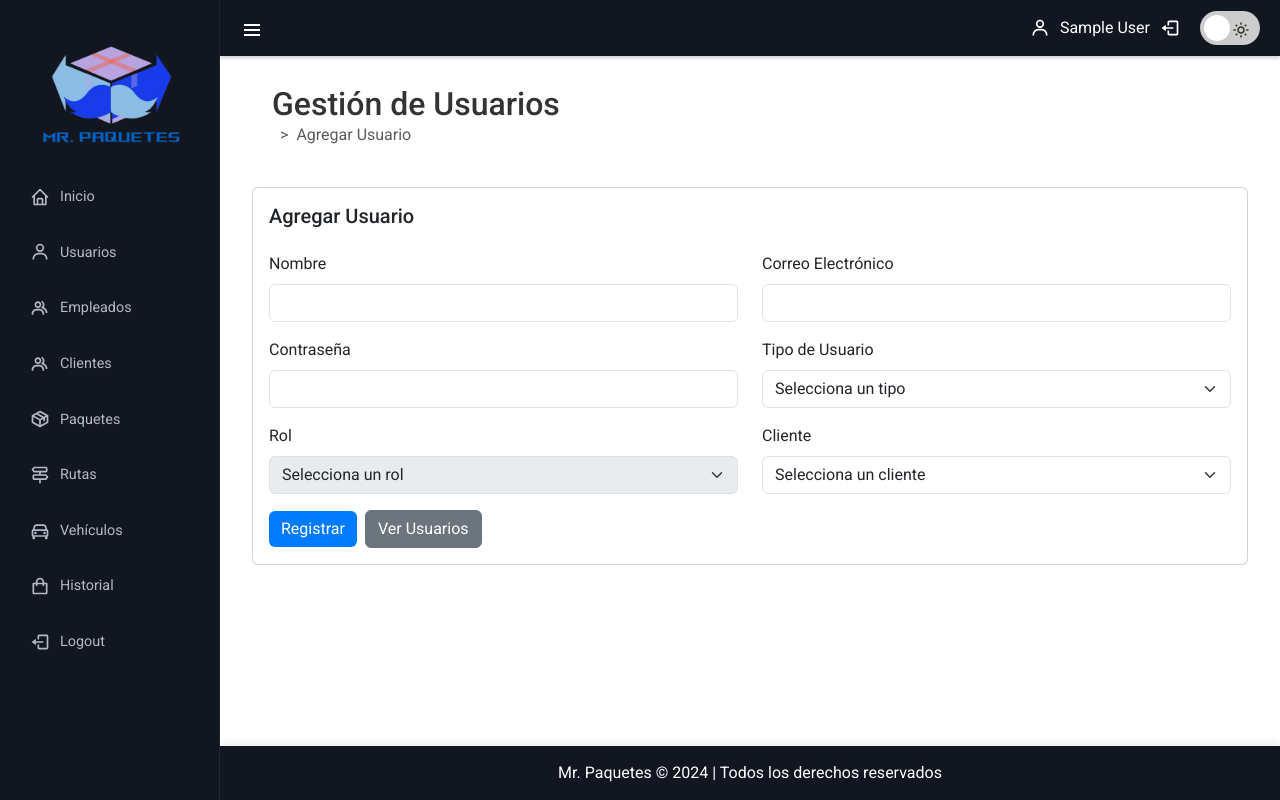
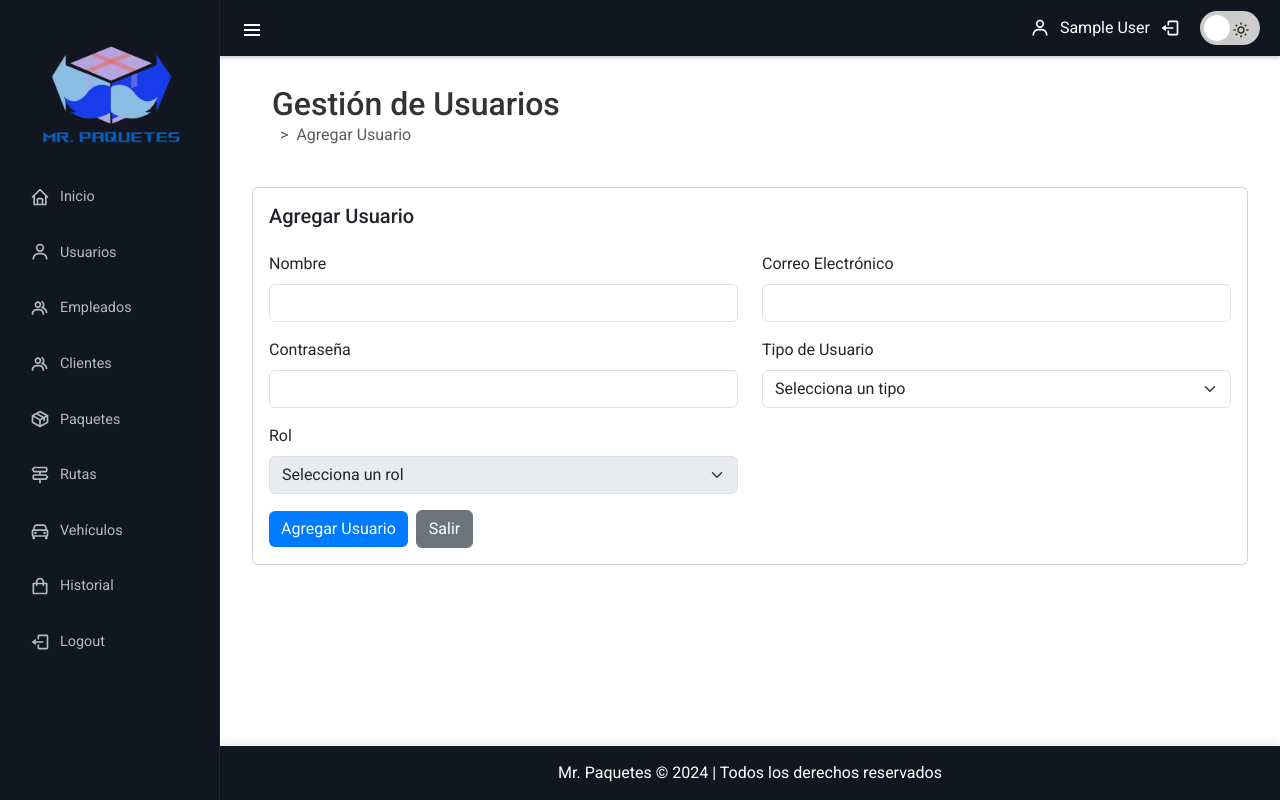
Before and after one commit to dkmclarito/mrspaquetes-frontend, a React (Vite) app: page /AgregarUsuario in a window 1280 px wide. Built offline with nearby package versions, Linux system fonts and the light colour scheme; sample sign-in values are in the browser's storage.

Commit message:
A la hora de registra cliente, se puede buscar en el select, el cliente o empleado

```diff
--- a/package.json
+++ b/package.json
@@ -23,6 +23,7 @@
     "react-js-pagination": "^3.0.3",
     "react-pagination": "^1.0.0",
     "react-router-dom": "^6.25.1",
+    "react-select": "^5.8.0",
     "react-table": "^7.8.0",
     "react-toastify": "^10.0.5",
     "reactstrap": "^9.2.2"
--- a/src/pages/AgregarUsuario.jsx
+++ b/src/pages/AgregarUsuario.jsx
@@ -5,6 +5,7 @@ import { Link } from 'react-router-dom';
 import "../styles/usuarios.css";
 import Breadcrumbs from "../components/Usuarios/Common/Breadcrumbs";
 import axios from "axios";
+import Select from 'react-select';
 
 const API_URL = import.meta.env.VITE_API_URL;
 
@@ -177,7 +178,7 @@ const AgregarUsuario = () => {
       if (error.message.includes('correo electrónico ya está registrado')) {
         setErrorMensaje("El correo electrónico ya está registrado.");
       } else {
-       // setErrorMensaje("No se pudo agregar el usuario. Inténtelo de nuevo más tarde.");
+        // setErrorMensaje("No se pudo agregar el usuario. Inténtelo de nuevo más tarde.");
         setErrorMensaje("El correo electrónico ya está registrado.");
       }
     }
@@ -186,7 +187,7 @@ const AgregarUsuario = () => {
   return (
     <div>
       <Container fluid>
-         <Breadcrumbs title="Gestión de Usuarios" breadcrumbItem="Agregar Usuario" />
+        <Breadcrumbs title="Gestión de Usuarios" breadcrumbItem="Agregar Usuario" />
         <Card>
           <CardBody>
             <h5 className="mb-4">Agregar Usuario</h5>
@@ -258,9 +259,8 @@ const AgregarUsuario = () => {
                       disabled={!tipoUsuario}
                     >
                       <option value="">Selecciona un rol</option>
-                      {tipoUsuario === "cliente" ? (
-                        <option value="2">Cliente</option>
-                      ) : (
+                      {tipoUsuario === "cliente" && <option value="2">Cliente</option>}
+                      {tipoUsuario === "empleado" && (
                         <>
                           <option value="1">Administrador</option>
                           <option value="3">Conductor</option>
@@ -270,55 +270,42 @@ const AgregarUsuario = () => {
                     </Input>
                   </FormGroup>
                 </Col>
-                {tipoUsuario === "empleado" ? (
+                {tipoUsuario === "cliente" && (
                   <Col md="6">
                     <FormGroup>
-                      <Label for="empleado">Empleado</Label>
-                      <Input
-                        type="select"
-                        id="empleado"
-                        value={empleadoId}
-                        onChange={(e) => setEmpleadoId(e.target.value)}
-                        required
-                      >
-                        <option value="">Selecciona un empleado</option>
-                        {empleadosDropdown.map((empleado) => (
-                          <option key={empleado.id} value={empleado.id}>
-                            {empleado.nombres} {empleado.apellidos}
-                          </option>
-                        ))}
-                      </Input>
-                    </FormGroup>
-                  </Col>
-                ) : (
-                  <Col md="6">
-                    <FormGroup>
-                      <Label for="cliente">Cliente</Label>
-                      <Input
-                        type="select"
-                        id="cliente"
-                        value={clienteId}
-                        onChange={(e) => setClienteId(e.target.value)}
-                        required
-                      >
-                        <option value="">Selecciona un cliente</option>
-                        {clientesDropdown.map((cliente) => (
-                          <option key={cliente.id} value={cliente.id}>
-                            {cliente.nombre} {cliente.apellido}
-                          </option>
-                        ))}
-                      </Input>
+                      <Label for="clienteId">Cliente</Label>
+                      <Select
+                        id="clienteId"
+                        options={clientesDropdown.map(cliente => ({ value: cliente.id, label: `${empleado.nombre} ${empleado.apellido}` }))}
+                        onChange={selectedOption => setClienteId(selectedOption ? selectedOption.value : "")}
+                        isSearchable
+                        placeholder="Seleccione un cliente..."
+                      />
                     </FormGroup>
                   </Col>
                 )}
-                <Col md="12">
-                  <Button type="submit" color="primary" className="me-2">Registrar</Button>
-                  <Link to="/GestionUsuarios">
-                    <Button color="secondary">Ver Usuarios</Button>
-                  </Link>
-                </Col>
+                {tipoUsuario === "empleado" && (
+                  <Col md="6">
+                    <FormGroup>
+                      <Label for="empleadoId">Empleado</Label>
+                      <Select
+                        id="empleadoId"
+                        options={empleadosDropdown.map(empleado => ({ value: empleado.id, label: `${empleado.nombres} ${empleado.apellidos}` }))}
+                        onChange={selectedOption => setEmpleadoId(selectedOption ? selectedOption.value : "")}
+                        isSearchable
+                        placeholder="Seleccione un empleado..."
+                      />
+                    </FormGroup>
+                  </Col>
+                )}
               </Row>
+              <Button type="submit" color="primary">Agregar Usuario</Button>
+              <Button color="secondary" className="ms-2" onClick={() => window.location.href = '/GestionUsuarios'}>
+                Salir
+              </Button>
+
             </Form>
+
           </CardBody>
         </Card>
       </Container>
```
Also changed, not shown: 1 other file (tests, documents, lock files or other folders).
